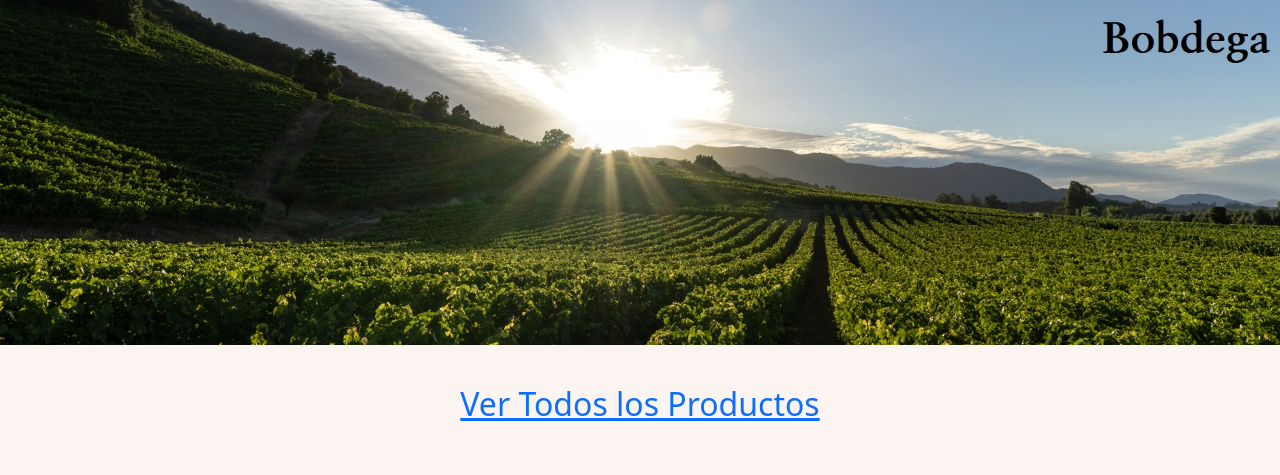
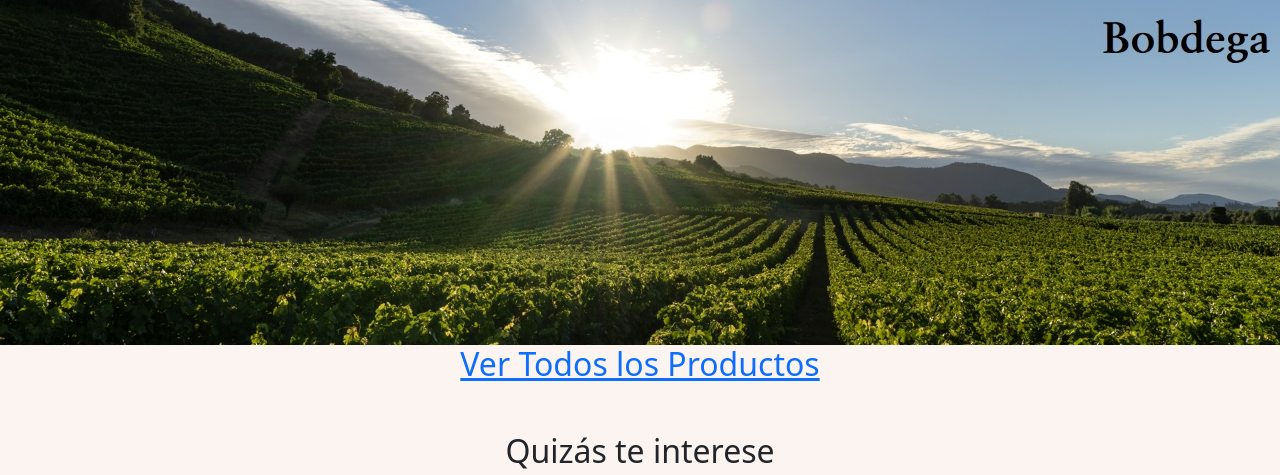
Before and after one commit to Hyoukaji/grupo_1_Bobdega, a Node server app: template bobdega/src/views/home.ejs in a window 1280 px wide. Shown: the part 131-606 px from the top of the page. Run offline with Node 20, Linux system fonts and the light colour scheme; the template is opened without the code that fills it: values that come from a table or form of the project are taken from there, others are empty; a user stored in the database is signed in; data comes from the database, SQL or seed files in the repository; some libraries are stand-ins or nearby versions.

Commit message:
arreglando mas estilos

```diff
--- a/bobdega/src/views/home.ejs
+++ b/bobdega/src/views/home.ejs
@@ -6,18 +6,23 @@
          <img src="/images/bannerBobdega.jpg" alt="" width="100%">
       </section>
 
+
+      <div class="buttonForm1">
+
       <section>
          <% if (locals.isAnAdminLogged){ %>
+
          <a href="/user/rename">
-            <h2 class="title">Crear Admin</h2>
+            <h2 >Crear Admin</h2>
+         </a>
          </a>
          <% } %>
       </section>
 
-      <section class="articulosHome">
+      <section>
          <% if (locals.isAnUserLogged){ %>
          <a href="/product">
-            <h2 class="title">Ver Todos los Productos</h2>
+            <h2 >Ver Todos los Productos</h2>
          </a>
          <% } %>
       </section>
@@ -25,15 +30,23 @@
       <section>
          <% if (locals.isAnAdminLogged){ %>
          <a href="/product/create">
-            <h2 class="title">Crear Producto</h2>
+            <h2 >Crear Producto</h2>
          </a>
          <% } %>
       </section>
+
+      <section>
+         <% if (locals.isAnAdminLogged){ %>
+         <a href="http://localhost:3000">
+            <h2 >DashBoard</h2>
+         </a>
+         <% } %>
+      </section>
+
+   </div>
+
      <div class="homeCarrousel ">
-      <section class="articulosHome">
-         <h2 class="title">Ofertas de esta temporada</h2>
-         <img src="/images/fondo.jpg" alt="" width="250">
-      </section>
+
 
       <section class="articulosHome" >
          <h2 class="title">Quizás te interese</h2>
@@ -66,8 +79,17 @@
             </button>
           </div>
       </section>
+
+
    </div>
-      <%- include('./partials/quizasTeInterese',products) %>
+
+
+      <section class="articulosHome">
+         <h2 class="title">Ofertas de esta temporada</h2>
+         <img src="/images/fondo.jpg" alt="" width="250">
+      </section>
+
+   <%- include('./partials/quizasTeInterese',products) %>
 
       <section class="articulosHome" >
          <section class="sectionTour" >
```
